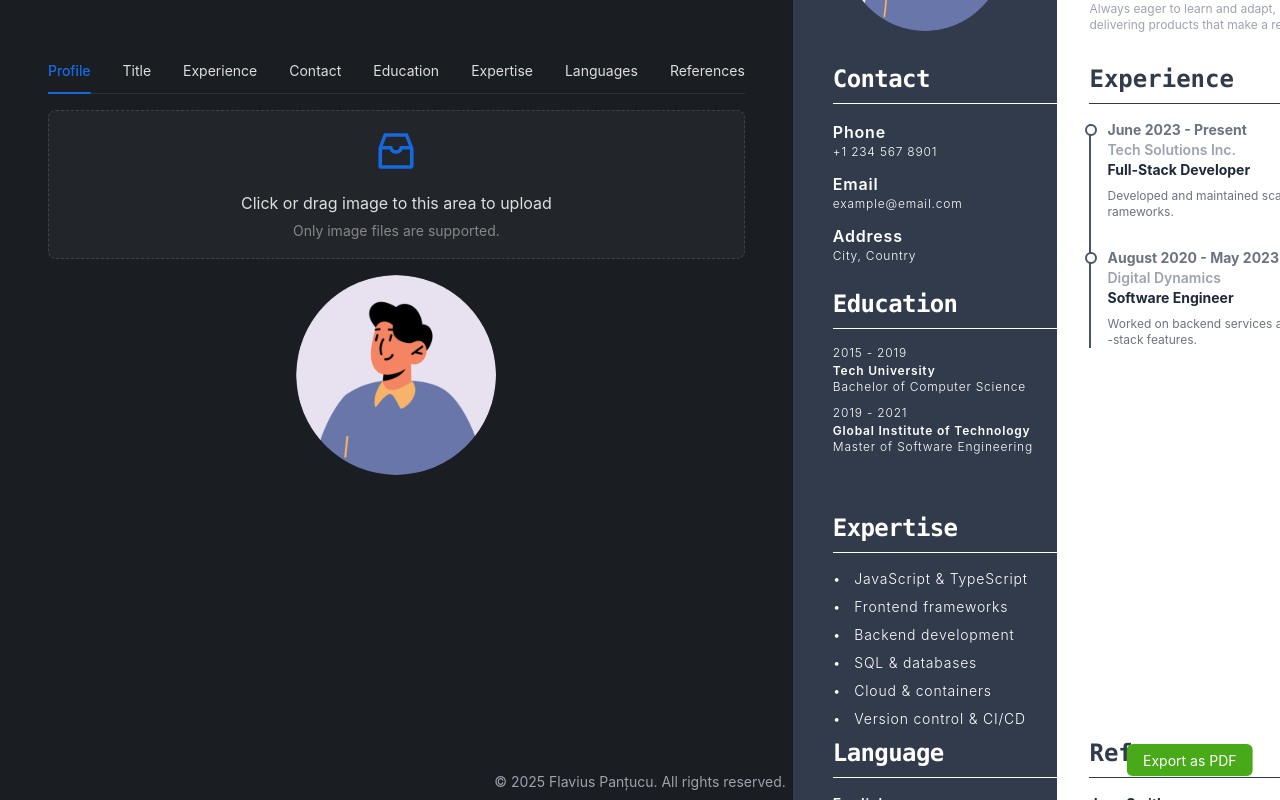
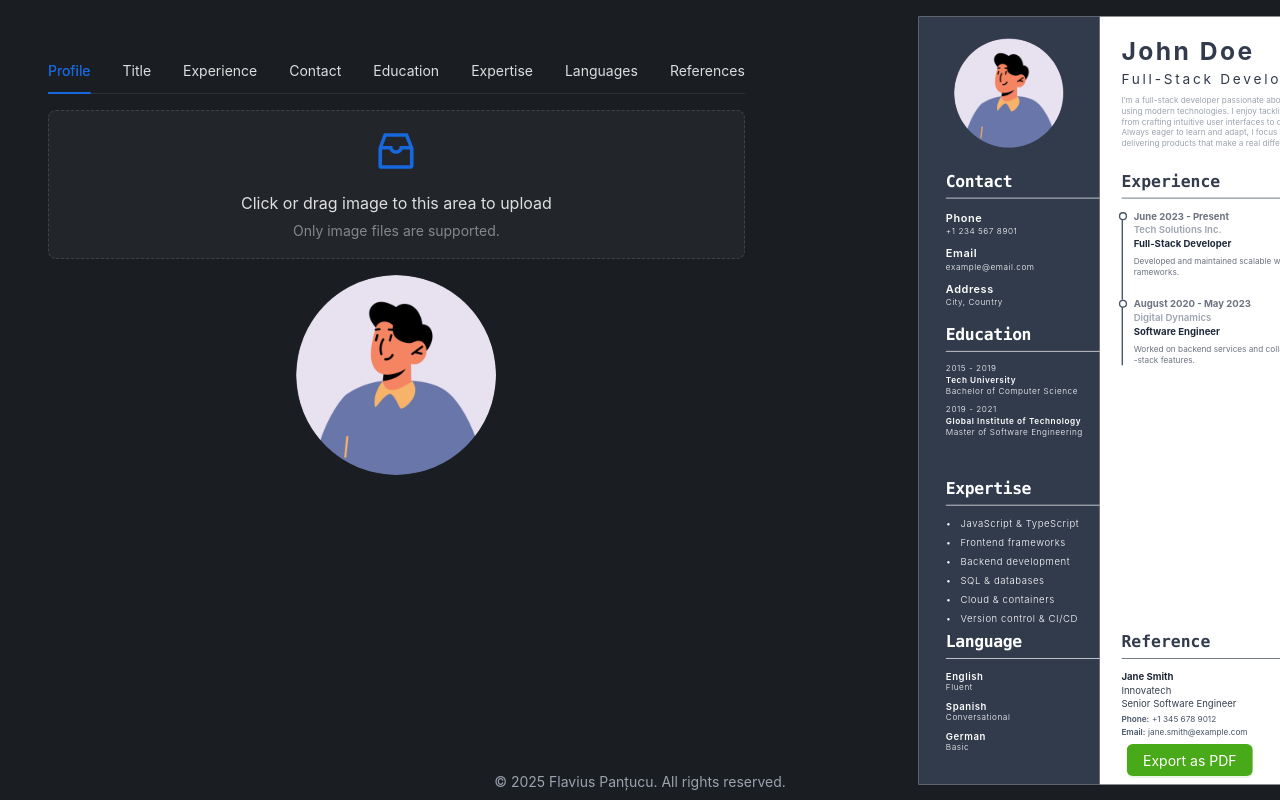
Before and after one commit to Flavius-Pantucu/curriculum-vitae-generator, a React (Create React App) app: page / in a window 1280 px wide. Shown: the top 800 px of the page. Built offline with nearby package versions, Linux system fonts and the light colour scheme.

Commit message:
cv preview resize

```diff
--- /dev/null
+++ b/craco.config.js
@@ -0,0 +1,10 @@
+const path = require("path");
+
+module.exports = {
+  webpack: {
+    alias: {
+      "@data": path.resolve(__dirname, "src/data"),
+      "@components": path.resolve(__dirname, "src/components"),
+    },
+  },
+};
--- a/src/components/CurriculumVitae/CurriculumVitae.js
+++ b/src/components/CurriculumVitae/CurriculumVitae.js
@@ -1,4 +1,4 @@
-import { useCurriculumState } from "./useCurriculumState";
+import { useCurriculumState } from "@data/hooks/useCurriculumState";
 import { CvTabs } from "./CvTabs";
 import { CvPreview } from "./CvPreview";
 import { PdfExportButton } from "./PdfExportButton";
--- a/src/components/CurriculumVitae/CvPreview.js
+++ b/src/components/CurriculumVitae/CvPreview.js
@@ -1,12 +1,52 @@
 import { SidebarSection } from "./SidebarSection";
 import { MainSection } from "./MainSection";
+import { useState, useEffect } from "react";
 
 export const CvPreview = (props) => {
+  const A4_WIDTH = 794;
+  const A4_HEIGHT = 1123;
+  const PADDING = 32;
+
+  const [scale, setScale] = useState(1);
+
+  const calculateScale = () => {
+    const newScale = Math.min(
+      1,
+      Math.min(
+        (document.documentElement.clientWidth - PADDING) / A4_WIDTH,
+        (document.documentElement.clientHeight - PADDING) / A4_HEIGHT
+      )
+    );
+    setScale(newScale);
+  };
+
+  useEffect(() => {
+    calculateScale(); // Initial calculation
+    window.addEventListener("resize", calculateScale);
+
+    return () => {
+      window.removeEventListener("resize", calculateScale);
+    };
+  }, []);
+
   return (
-    <div className="mx-auto bg-white shadow w-[794px] h-[1123px]">
-      <div className="flex flex-row items-center w-full h-full" id="cv-content">
-        <SidebarSection {...props} />
-        <MainSection {...props} />
+    <div className="h-full w-full flex items-center justify-center overflow-hidden">
+      <div
+        className="bg-white shadow"
+        style={{
+          width: `${A4_WIDTH}px`,
+          height: `${A4_HEIGHT}px`,
+          transform: `scale(${scale})`,
+          transformOrigin: "center",
+        }}
+      >
+        <div
+          className="flex flex-row items-center w-full h-full"
+          id="cv-content"
+        >
+          <SidebarSection {...props} />
+          <MainSection {...props} />
+        </div>
       </div>
     </div>
   );
--- a/src/components/CurriculumVitae/PdfExportButton.js
+++ b/src/components/CurriculumVitae/PdfExportButton.js
@@ -1,4 +1,3 @@
-// PdfExportButton.tsx
 import { Button } from "antd";
 import html2canvas from "html2canvas";
 import jsPDF from "jspdf";
--- a/src/data/const.js
+++ b/src/data/const/initialData.js
@@ -1,5 +1,3 @@
-// src/data/curriculumData.js
-
 export const initialProfileImage = "images/profile-placeholder.png";
 export const initialPhoneNumber = "+1 234 567 8901";
 export const initialEmail = "example@email.com";
--- a/src/components/CurriculumVitae/useCurriculumState.js
+++ b/src/data/hooks/useCurriculumState.js
@@ -12,7 +12,7 @@ import {
   initialProfileDescription,
   initialExperience,
   initialReferences,
-} from "../../data/const.js";
+} from "../const/initialData.js";
 
 export const useCurriculumState = () => {
   const [profileImage, setProfileImage] = useState(initialProfileImage);
```
Also changed, not shown: jsconfig.json (added, +10 -0 lines), package.json (+4 -3 lines), src/data/const/personalData.js (renamed from src/data/personal.js), 1 other file (tests, documents, lock files or other folders).
